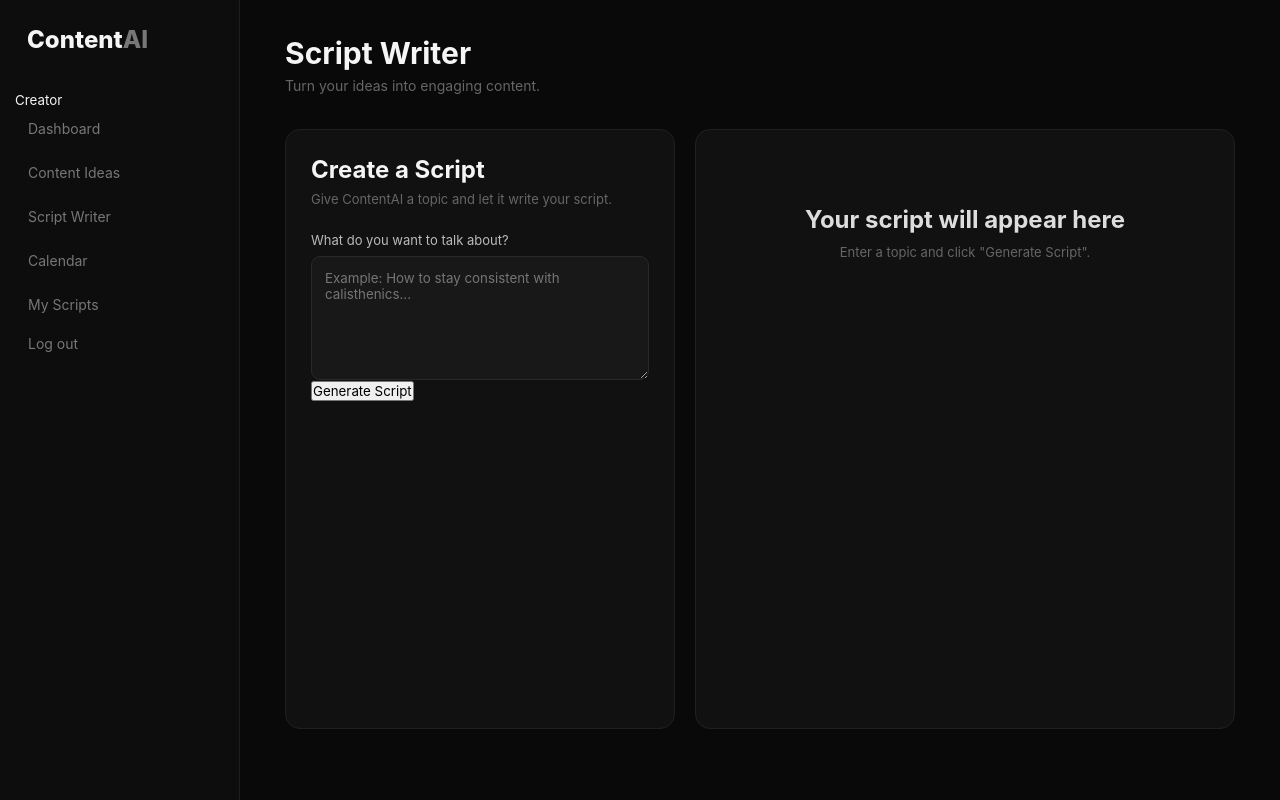
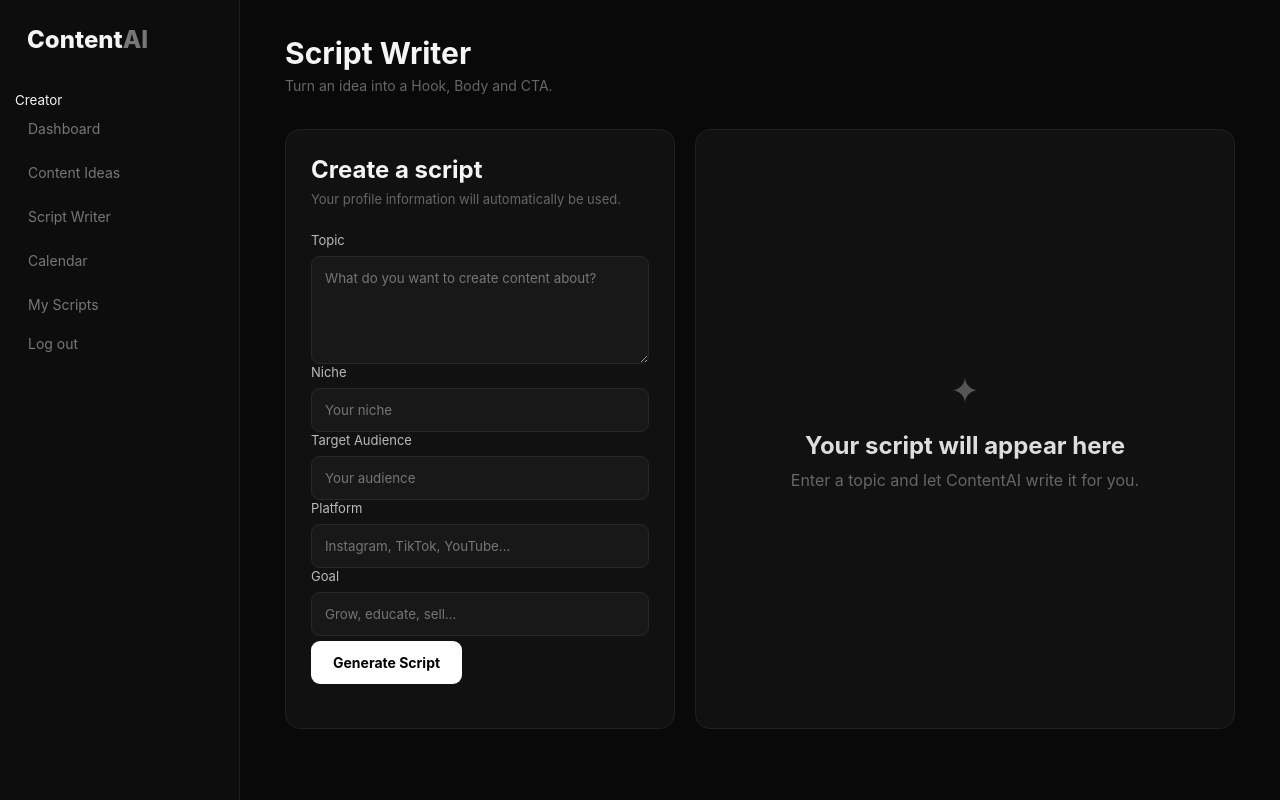
Before and after one commit to Cyberphsyco/Content_app, a Flask app: template Content_host/templates/script.html in a window 1280 px wide. Run offline with Flask 3, Linux system fonts and the light colour scheme; the template is opened without the code that fills it, so the values that code supplies are empty.

Commit message:
Enhance script writer template with new fields
Updated the script writer template to include additional fields for niche, audience, platform, and goal. Improved the layout and functionality for generating scripts.

```diff
--- a/Content_host/templates/script.html
+++ b/Content_host/templates/script.html
@@ -9,10 +9,12 @@ Script Writer | ContentAI
 <header class="topbar">
 
     <div>
-        <h1>Script Writer</h1>
+        <h1>
+            Script Writer
+        </h1>
 
         <p>
-            Turn your ideas into engaging content.
+            Turn an idea into a Hook, Body and CTA.
         </p>
     </div>
 
@@ -21,84 +23,135 @@ Script Writer | ContentAI
 
 <div class="writer-layout">
 
-    <!-- ========================================= -->
     <!-- GENERATOR -->
-    <!-- ========================================= -->
 
-    <div class="generator-card">
+    <section class="generator-card">
 
         <h2>
-            Create a Script
+            Create a script
         </h2>
 
         <p class="muted">
-            Give ContentAI a topic and let it write your script.
+            Your profile information will automatically be used.
         </p>
 
 
-        <form id="scriptForm">
+        <div class="form-group">
 
-            <div class="form-group">
+            <label for="scriptTopic">
+                Topic
+            </label>
 
-                <label for="topic">
-                    What do you want to talk about?
-                </label>
+            <textarea
+                id="scriptTopic"
+                placeholder="What do you want to create content about?"
+                rows="5"
+            ></textarea>
 
-                <textarea
-                    id="topic"
-                    name="topic"
-                    placeholder="Example: How to stay consistent with calisthenics..."
-                    rows="6"
-                    required
-                ></textarea>
-
-            </div>
+        </div>
 
 
-            <button
-                type="submit"
-                id="generateBtn"
-                class="generate-btn"
+        <div class="form-group">
+
+            <label for="scriptNiche">
+                Niche
+            </label>
+
+            <input
+                id="scriptNiche"
+                value="{{ user.niche }}"
+                placeholder="Your niche"
             >
-                Generate Script
-            </button>
 
-        </form>
+        </div>
 
 
-        <div
-            id="errorMessage"
-            class="error-message"
-            style="display: none;"
-        ></div>
+        <div class="form-group">
 
-    </div>
+            <label for="scriptAudience">
+                Target Audience
+            </label>
+
+            <input
+                id="scriptAudience"
+                value="{{ user.audience }}"
+                placeholder="Your audience"
+            >
+
+        </div>
 
 
-    <!-- ========================================= -->
+        <div class="form-group">
+
+            <label for="scriptPlatform">
+                Platform
+            </label>
+
+            <input
+                id="scriptPlatform"
+                value="{{ user.platform }}"
+                placeholder="Instagram, TikTok, YouTube..."
+            >
+
+        </div>
+
+
+        <div class="form-group">
+
+            <label for="scriptGoal">
+                Goal
+            </label>
+
+            <input
+                id="scriptGoal"
+                value="{{ user.goal }}"
+                placeholder="Grow, educate, sell..."
+            >
+
+        </div>
+
+
+        <button
+            type="button"
+            class="primary-button full-button"
+            id="generateScriptButton"
+            onclick="generateScript()"
+        >
+            Generate Script
+        </button>
+
+    </section>
+
+
     <!-- RESULT -->
-    <!-- ========================================= -->
 
-    <div class="result-card">
+    <section
+        class="result-card"
+        id="scriptResult"
+    >
 
         <div
-            id="emptyState"
-            class="empty-state"
+            class="empty-result"
+            id="emptyResult"
         >
+
+            <div>
+                ✦
+            </div>
 
             <h2>
                 Your script will appear here
             </h2>
 
-            <p class="muted">
-                Enter a topic and click "Generate Script".
+            <p>
+                Enter a topic and let ContentAI write it for you.
             </p>
 
         </div>
 
 
         <div
-            id="scriptResult"
+            id="generatedScript"
             style="display: none;"
         >
 
@@ -110,15 +163,15 @@ Script Writer | ContentAI
                         GENERATED SCRIPT
                     </span>
 
-                    <h2 id="scriptTitle">
+                    <h2 id="resultTitle">
                     </h2>
 
                 </div>
 
                 <button
                     type="button"
-                    id="copyBtn"
-                    class="copy-btn"
+                    class="copy-button"
+                    onclick="copyScript()"
                 >
                     Copy
                 </button>
@@ -126,20 +179,17 @@ Script Writer | ContentAI
             </div>
 
 
-            <!-- HOOK -->
-
             <div class="script-section">
 
                 <h3>
                     HOOK
                 </h3>
 
-                <p id="scriptHook"></p>
+                <p id="resultHook">
+                </p>
 
             </div>
 
-
-            <!-- BODY -->
 
             <div class="script-section">
 
@@ -147,12 +197,11 @@ Script Writer | ContentAI
                     BODY
                 </h3>
 
-                <p id="scriptBody"></p>
+                <p id="resultBody">
+                </p>
 
             </div>
 
-
-            <!-- CTA -->
 
             <div class="script-section">
 
@@ -160,15 +209,201 @@ Script Writer | ContentAI
                     CTA
                 </h3>
 
-                <p id="scriptCta"></p>
+                <p id="resultCTA">
+                </p>
 
             </div>
 
         </div>
 
-    </div>
+    </section>
 
 </div>
 
 
+<script>
+
+async function generateScript() {
+
+    const topic =
+        document.getElementById("scriptTopic").value.trim();
+
+    const niche =
+        document.getElementById("scriptNiche").value.trim();
+
+    const audience =
+        document.getElementById("scriptAudience").value.trim();
+
+    const platform =
+        document.getElementById("scriptPlatform").value.trim();
+
+    const goal =
+        document.getElementById("scriptGoal").value.trim();
+
+    const button =
+        document.getElementById("generateScriptButton");
+
+
+    if (!topic) {
+
+        alert("Please enter a topic.");
+
+        return;
+
+    }
+
+
+    button.disabled = true;
+
+    button.textContent = "Generating...";
+
+
+    try {
+
+        const response = await fetch(
+            "{{ url_for('generate_script') }}",
+            {
+
+                method: "POST",
+
+                headers: {
+                    "Content-Type": "application/json"
+                },
+
+                body: JSON.stringify({
+
+                    topic: topic,
+
+                    niche: niche,
+
+                    audience: audience,
+
+                    platform: platform,
+
+                    goal: goal
+
+                })
+
+            }
+        );
+
+
+        const data = await response.json();
+
+
+        if (!response.ok || !data.success) {
+
+            throw new Error(
+                data.error ||
+                "Could not generate script."
+            );
+
+        }
+
+
+        const script = data.script;
+
+
+        document.getElementById("emptyResult")
+            .style.display = "none";
+
+
+        document.getElementById("generatedScript")
+            .style.display = "block";
+
+
+        document.getElementById("resultTitle")
+            .textContent = script.title;
+
+
+        document.getElementById("resultHook")
+            .textContent = script.hook;
+
+
+        document.getElementById("resultBody")
+            .textContent = script.body;
+
+
+        document.getElementById("resultCTA")
+            .textContent = script.cta;
+
+
+    } catch (error) {
+
+        console.error(
+            "SCRIPT ERROR:",
+            error
+        );
+
+
+        alert(
+            error.message ||
+            "Something went wrong."
+        );
+
+
+    } finally {
+
+        button.disabled = false;
+
+        button.textContent = "Generate Script";
+
+    }
+
+}
+
+
+async function copyScript() {
+
+    const title =
+        document.getElementById("resultTitle").textContent;
+
+    const hook =
+        document.getElementById("resultHook").textContent;
+
+    const body =
+        document.getElementById("resultBody").textContent;
+
+    const cta =
+        document.getElementById("resultCTA").textContent;
+
+
+    const text = `
+
+${title}
+
+HOOK
+
+${hook}
+
+BODY
+
+${body}
+
+CTA
+
+${cta}
+
+`.trim();
+
+
+    try {
+
+        await navigator.clipboard.writeText(text);
+
+        alert("Script copied!");
+
+    } catch (error) {
+
+        console.error(
+            "COPY ERROR:",
+            error
+        );
+
+    }
+
+}
+
+</script>
+
 {% endblock %}
```
